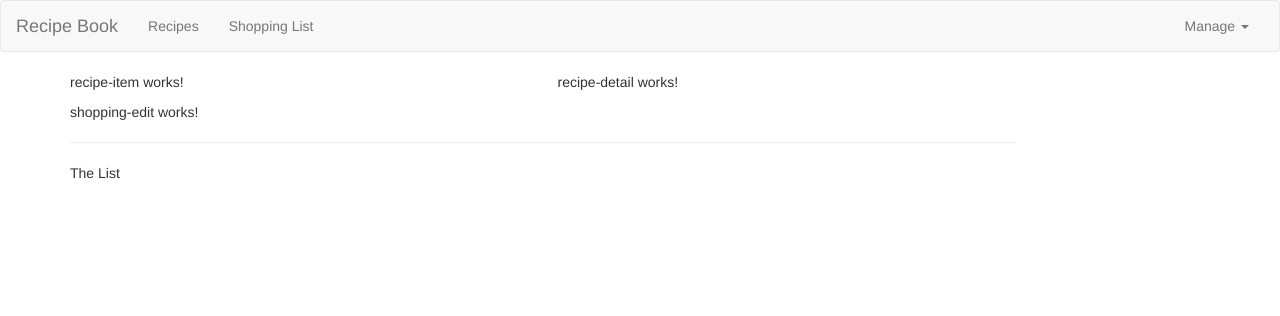
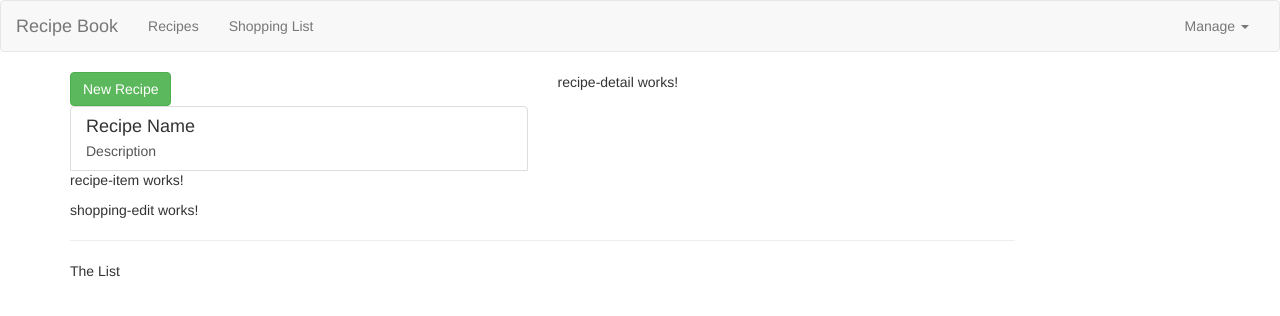
Before and after one commit to aaronmdenny/ng-complete-guide, an Angular app: page / in a window 1280 px wide. Shown: the top 316 px of the page. Built offline with nearby package versions, Linux system fonts and the light colour scheme.

Commit message:
adding content to the recipes components

```diff
--- a/src/app/recipes/recipe-list/recipe-list.component.html
+++ b/src/app/recipes/recipe-list/recipe-list.component.html
@@ -1 +1,20 @@
-<app-recipe-item></app-recipe-item>
+<div class="row">
+    <div class="col-xs-12">
+        <button class="btn btn-success">New Recipe</button>
+    </div>
+</div>
+
+<div class="row">
+    <div class="col-xs-12">
+        <a href="#" class="list-group-item clearfix">
+            <div class="pull-left">
+                <h4 class="list-group-item-heading">Recipe Name</h4>
+                <p class="list-group-item-text">Description</p>
+            </div>
+            <span class="pull-right">
+                <img src="" alt="" class="img-responsive" style="max-height: 50px;">
+            </span>
+        </a>
+        <app-recipe-item></app-recipe-item>
+    </div>
+</div>
--- a/src/app/recipes/recipe-list/recipe-list.component.ts
+++ b/src/app/recipes/recipe-list/recipe-list.component.ts
@@ -1,4 +1,6 @@
 import { Component, OnInit } from '@angular/core';
+
+import { Recipe } from '../recipe.model';
 
 @Component({
   selector: 'app-recipe-list',
@@ -6,7 +8,9 @@
   styleUrls: ['./recipe-list.component.css']
 })
 export class RecipeListComponent implements OnInit {
-  recipes = [];
+  recipes: Recipe[] = [
+    new Recipe('A Test Recipe', 'Test description', 'https://cdn.pixaby.com/photo/2016/06/15/19/09/food-1459693_960_720.jpg')
+  ];
 
   constructor() { }
 
```
